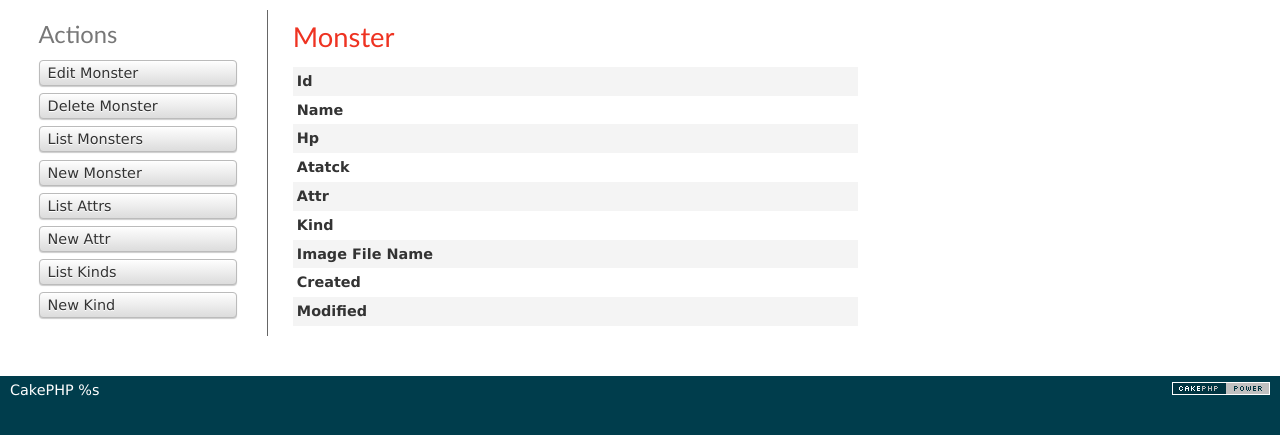
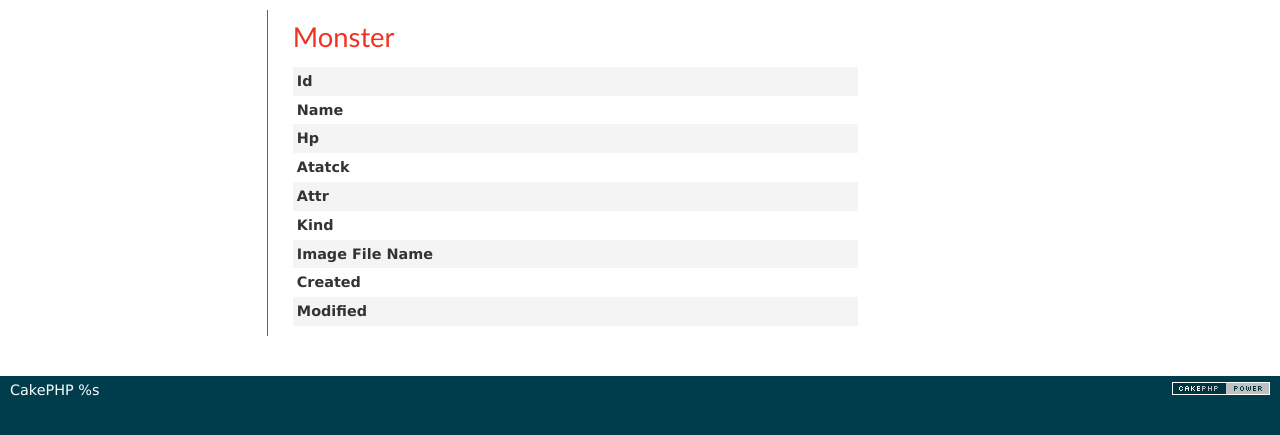
Before and after one commit to PracticeMan/Pazudora, a CakePHP app: the page made by app/View/Monsters/view.ctp in a window 1280 px wide. Shown: the part 47-482 px from the top of the page. Run offline with PHP 8.4 and a stand-in for CakePHP, Linux system fonts and the light colour scheme; the template is opened without the code that fills it, so the values that code supplies are empty; some libraries are stand-ins or nearby versions.

Commit message:
monster edit

```diff
--- a/app/View/Monsters/monster_all.ctp
+++ b/app/View/Monsters/monster_all.ctp
@@ -22,7 +22,7 @@
 					<td class="td_kind_name"><?php echo h($monsters['Kind']['kind_type']); ?>&nbsp;</td>
 					<td class="td_action">
 						<?php echo $this->Html->link($this->Html->image('edit_icon.png'),
-							array('action' => 'edit', $monsters['Attr']['id']),array('escape'=>false)); ?>
+							array('action' => 'edit', $monsters['Monster']['id']),array('escape'=>false)); ?>
 					</td>
 				</tr>
 			<?php endforeach; ?>
--- a/app/View/Monsters/view.ctp
+++ b/app/View/Monsters/view.ctp
@@ -48,16 +48,3 @@
 		</dd>
 	</dl>
 </div>
-<div class="actions">
-	<h3><?php echo __('Actions'); ?></h3>
-	<ul>
-		<li><?php echo $this->Html->link(__('Edit Monster'), array('action' => 'edit', $monster['Monster']['id'])); ?> </li>
-		<li><?php echo $this->Form->postLink(__('Delete Monster'), array('action' => 'delete', $monster['Monster']['id']), array(), __('Are you sure you want to delete # %s?', $monster['Monster']['id'])); ?> </li>
-		<li><?php echo $this->Html->link(__('List Monsters'), array('action' => 'index')); ?> </li>
-		<li><?php echo $this->Html->link(__('New Monster'), array('action' => 'add')); ?> </li>
-		<li><?php echo $this->Html->link(__('List Attrs'), array('controller' => 'attrs', 'action' => 'index')); ?> </li>
-		<li><?php echo $this->Html->link(__('New Attr'), array('controller' => 'attrs', 'action' => 'add')); ?> </li>
-		<li><?php echo $this->Html->link(__('List Kinds'), array('controller' => 'kinds', 'action' => 'index')); ?> </li>
-		<li><?php echo $this->Html->link(__('New Kind'), array('controller' => 'kinds', 'action' => 'add')); ?> </li>
-	</ul>
-</div>
--- a/app/webroot/css/style.css
+++ b/app/webroot/css/style.css
@@ -283,7 +283,7 @@ span:hover{
 	margin-left: 74px;
 }
 .input_monster_kind{
-	width: 100px;;
+	width: 150px;;
 	font-size: 27px;
 	margin-top: 10px;
 	margin-left: 74px;
```
